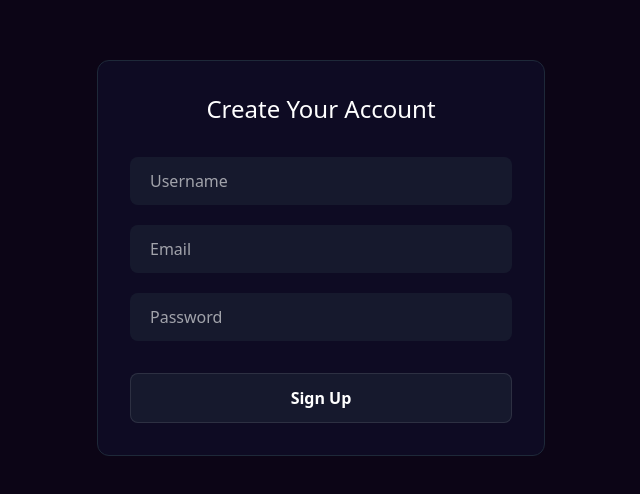
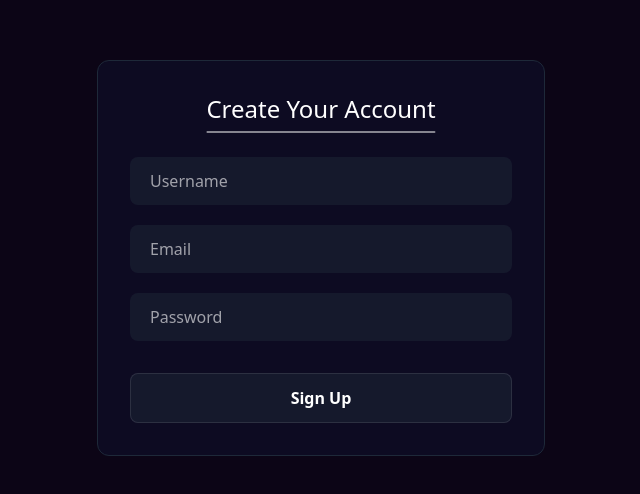
Before and after one commit to daman599/Funflix, a React (Vite) app in the folder frontend/React/: page /new-account in a window 1280 px wide. Shown: the part 142-636 px from the top of the page, without its empty margins (319-959 px from the left). Built offline with nearby package versions, Linux system fonts and the light colour scheme.

Commit message:
smooth underline animation added

```diff
--- a/frontend/React/src/Components/CreateNewAccount.jsx
+++ b/frontend/React/src/Components/CreateNewAccount.jsx
@@ -2,6 +2,7 @@ import { useRef, useState } from "react";
 import { useNavigate } from "react-router-dom";
 import { Loader } from "../Components/helper/Loader";
 import axios from "axios";
+import { motion } from "motion/react";
 
 const backend_url = import.meta.env.VITE_backend_url;
 
@@ -68,16 +69,26 @@ export const CreateNewAccount = () => {
     }
 
     return (
-        <div class="min-h-screen flex items-center justify-center px-4 py-12">
-
-            <div class="flex flex-col itmes-center justify-center w-full bg-blue-950/20
+        <motion.div initial={{ opacity: 0, filter: "blur(2px)" }}
+            whileInView={{ opacity: 1, filter: "blur(0px)" }}
+            transition={{ duration: 0.8, ease: "easeOut" }}
+            className="min-h-screen flex items-center justify-center px-4 py-12"
+        >
+            <div className="flex flex-col itmes-center justify-center w-full bg-blue-950/20
             max-w-md p-4 md:p-8 rounded-xl border-1 border-gray-800">
 
-                <h2 class="text-xl md:text-2xl font-medium text-white text-center mb-5 md:mb-8">
-                    Create Your Account
-                </h2>
+                <div className="relative mx-auto">
+                    <h2 className="text-xl md:text-2xl font-medium text-white text-center mb-8">
+                        Create Your Account
+                    </h2>
+                    <motion.div initial={{ scaleX: 0 }}
+                        animate={{ scaleX: 1 }}
+                        transition={{ duration: 1, ease: "easeOut", delay: 0.5 }}
+                        style={{ transformOrigin: "center" }}
+                        className="absolute left-1/2 -translate-x-1/2 bottom-6 w-full h-0.5 rounded-full bg-white/50"></motion.div>
+                </div>
 
-                <div class="space-y-5">
+                <div className="space-y-3 md:space-y-5">
                     <InputField ref={usernameRef}
                         type={"text"}
                         placeholder={"Username"}
@@ -101,6 +112,6 @@ export const CreateNewAccount = () => {
                     Sign Up
                 </button>
             </div>
-        </div>
+        </motion.div >
     )
 }
```
